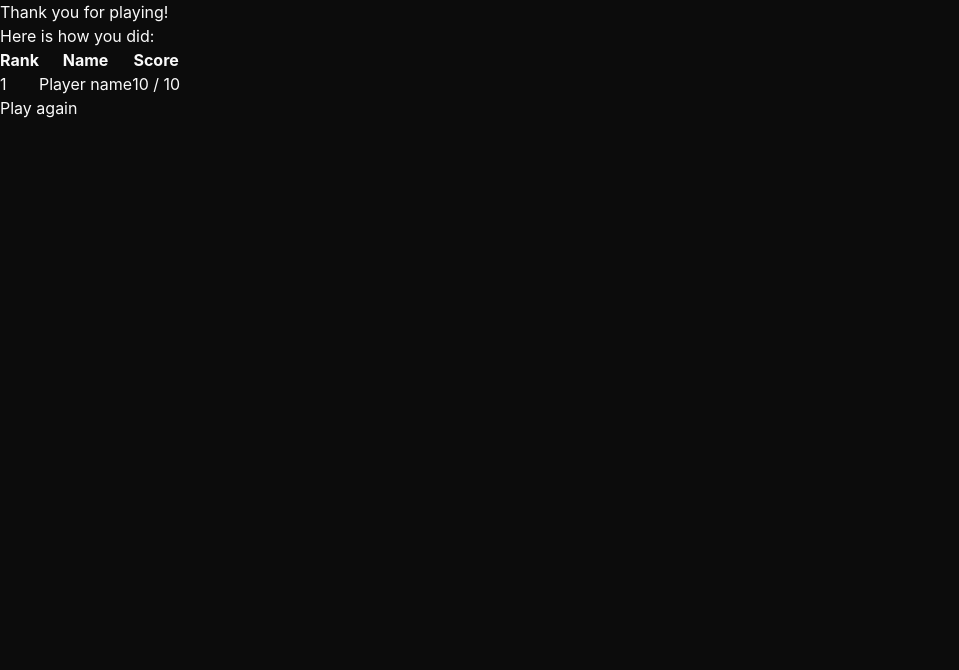
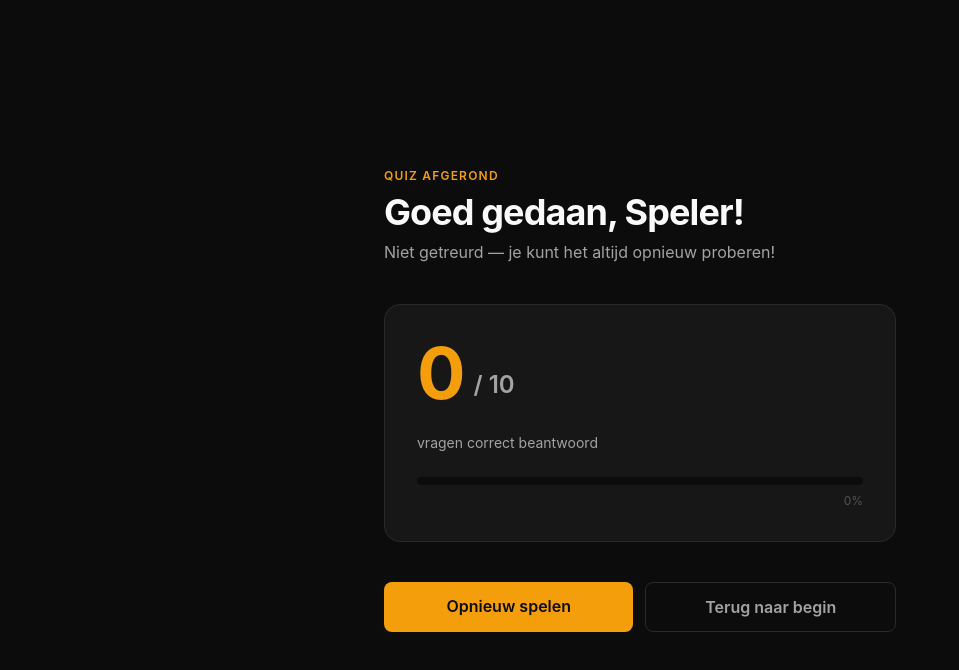
Before and after one commit to carmen-v/roberts-marshall-plan-quiz, a Next.js app: page /results in a window 1280 px wide. Shown: the top 670 px of the page, without its empty margins (0-959 px from the left). Built offline with nearby package versions, Linux system fonts and the light colour scheme.

Commit message:
add scoring and results page

```diff
--- a/app/page.tsx
+++ b/app/page.tsx
@@ -1,6 +1,18 @@
-import Link from "next/link";
+"use client";
+
+import { useState } from "react";
+import { useRouter } from "next/navigation";
 
 export default function LandingPage() {
+    const [name, setName] = useState("");
+    const router = useRouter();
+
+    function handleStart() {
+        sessionStorage.setItem("quiz_name", name.trim() || "Anoniem");
+        sessionStorage.setItem("quiz_score", "0");
+        router.push("/question/1");
+    }
+
     return (
         <main className="flex min-h-screen flex-col lg:flex-row">
 
@@ -14,11 +26,11 @@ export default function LandingPage() {
                     </p>
 
                     <h1 className="mb-6 text-5xl font-bold leading-tight tracking-tight text-foreground lg:text-7xl">
-Europa in herstel
+                        Europa in herstel
                     </h1>
 
                     <p className="mb-12 text-lg text-muted">
-                        10 meerkeuzevragen  over de Marshall Plan en de wederopbouw van Europa na de Tweede Wereldoorlog. Test je kennis en ontdek hoe goed jij het verhaal van Europa in herstel kent!
+                        10 meerkeuzevragen over de Marshall Plan en de wederopbouw van Europa na de Tweede Wereldoorlog. Test je kennis en ontdek hoe goed jij het verhaal van Europa in herstel kent!
                         Als je in de top 10 bent dan zie je je naam terug in de Hall of Fame! Als je je naam niet ziet, dan ben je de op de tweede scherm zonder score te zien. Maar niet getreurd, je kunt het altijd opnieuw proberen!
                     </p>
 
@@ -27,7 +39,7 @@ Europa in herstel
                         <span className="h-px w-4 bg-border" />
                         <span>Groep 7A</span>
                         <span className="h-px w-4 bg-border" />
-                        <span>Thema 4: Europa is geen spelletje. De Marshallplan </span>
+                        <span>Thema 4: Europa is geen spelletje. De Marshallplan</span>
                         <span className="h-px w-4 bg-border" />
                         <span>24 maart 2026</span>
                     </div>
@@ -55,16 +67,20 @@ Europa in herstel
                                 id="name"
                                 type="text"
                                 placeholder="Vul hier je naam in"
+                                value={name}
+                                onChange={(e) => setName(e.target.value)}
+                                onKeyDown={(e) => e.key === "Enter" && handleStart()}
                                 className="w-full rounded-lg border border-border bg-background px-4 py-3 text-foreground placeholder:text-subtle outline-none transition focus:border-accent focus:ring-1 focus:ring-accent"
                             />
                         </div>
 
-                        <Link
-                            href="/question/1"
-                            className="block w-full rounded-lg bg-accent px-4 py-3 text-center font-semibold text-accent-fg transition hover:bg-accent-hover active:opacity-80"
+                        <button
+                            type="button"
+                            onClick={handleStart}
+                            className="block w-full rounded-lg bg-accent px-4 py-3 text-center font-semibold text-accent-fg transition hover:bg-accent-hover active:opacity-80 cursor-pointer"
                         >
                             Start Quiz
-                        </Link>
+                        </button>
                     </div>
                 </div>
             </div>
--- a/app/question/[number]/QuizQuestion.tsx
+++ b/app/question/[number]/QuizQuestion.tsx
@@ -10,6 +10,14 @@ export default function QuizQuestion({ number }: { number: number }) {
     const question = questions[number - 1];
     const next = number < 10 ? `/question/${number + 1}` : "/results";
     const progress = (number / 10) * 100;
+
+    function handleAnswer(selectedIndex: number) {
+        if (selectedIndex === question.correct) {
+            const current = parseInt(sessionStorage.getItem("quiz_score") ?? "0");
+            sessionStorage.setItem("quiz_score", String(current + 1));
+        }
+        router.push(next);
+    }
 
     return (
         <div className="flex min-h-screen flex-col">
@@ -41,7 +49,7 @@ export default function QuizQuestion({ number }: { number: number }) {
                             <button
                                 key={option}
                                 type="button"
-                                onClick={() => router.push(next)}
+                                onClick={() => handleAnswer(i)}
                                 className="group flex cursor-pointer items-center gap-4 rounded-xl border border-border bg-surface p-6 text-left transition hover:border-accent"
                             >
                                 <span className="flex h-9 w-9 shrink-0 items-center justify-center rounded-lg border border-border text-sm font-bold text-subtle transition group-hover:border-accent group-hover:text-accent">
--- a/app/results/page.tsx
+++ b/app/results/page.tsx
@@ -1,29 +1,81 @@
+"use client";
+
+import { useEffect, useState } from "react";
 import Link from "next/link";
 
+function getMessage(score: number) {
+    if (score === 10) return "Perfecte score! Jij weet alles over het Marshallplan en de EU!";
+    if (score >= 8)  return "Uitstekend! Je kent de geschiedenis van Europa heel goed!";
+    if (score >= 6)  return "Goed gedaan! Je weet al veel over Europa en de EU!";
+    if (score >= 4)  return "Prima! Nog een beetje oefenen en je weet alles!";
+    return "Niet getreurd — je kunt het altijd opnieuw proberen!";
+}
+
 export default function ResultsPage() {
+    const [name, setName] = useState("");
+    const [score, setScore] = useState<number | null>(null);
+
+    useEffect(() => {
+        setName(sessionStorage.getItem("quiz_name") ?? "Speler");
+        setScore(parseInt(sessionStorage.getItem("quiz_score") ?? "0"));
+    }, []);
+
+    if (score === null) return null;
+
+    const percentage = (score / 10) * 100;
+
     return (
-        <main>
-            <h1>Thank you for playing!</h1>
-            <p>Here is how you did:</p>
+        <main className="flex min-h-screen flex-col items-center justify-center px-4 py-16">
+            <div className="w-full max-w-lg space-y-10">
 
-            <table>
-                <thead>
-                    <tr>
-                        <th>Rank</th>
-                        <th>Name</th>
-                        <th>Score</th>
-                    </tr>
-                </thead>
-                <tbody>
-                    <tr>
-                        <td>1</td>
-                        <td>Player name</td>
-                        <td>10 / 10</td>
-                    </tr>
-                </tbody>
-            </table>
+                {/* Header */}
+                <div className="space-y-2">
+                    <p className="text-xs font-semibold uppercase tracking-widest text-accent">
+                        Quiz afgerond
+                    </p>
+                    <h1 className="text-4xl font-bold tracking-tight text-foreground">
+                        Goed gedaan, {name}!
+                    </h1>
+                    <p className="text-muted">{getMessage(score)}</p>
+                </div>
 
-            <Link href="/">Play again</Link>
+                {/* Score card */}
+                <div className="rounded-2xl border border-border bg-surface p-8 space-y-6">
+                    <div className="flex items-end gap-2">
+                        <span className="text-7xl font-bold text-accent leading-none">{score}</span>
+                        <span className="mb-2 text-2xl font-semibold text-muted">/ 10</span>
+                    </div>
+                    <p className="text-sm text-muted">vragen correct beantwoord</p>
+
+                    {/* Progress bar */}
+                    <div className="space-y-2">
+                        <div className="h-2 w-full overflow-hidden rounded-full bg-background">
+                            <div
+                                className="h-full rounded-full bg-accent transition-all duration-700"
+                                style={{ width: `${percentage}%` }}
+                            />
+                        </div>
+                        <p className="text-right text-xs text-subtle">{percentage}%</p>
+                    </div>
+                </div>
+
+                {/* Actions */}
+                <div className="flex flex-col gap-3 sm:flex-row">
+                    <Link
+                        href="/"
+                        className="block w-full rounded-lg bg-accent px-4 py-3 text-center font-semibold text-accent-fg transition hover:bg-accent-hover active:opacity-80"
+                    >
+                        Opnieuw spelen
+                    </Link>
+                    <Link
+                        href="/"
+                        className="block w-full rounded-lg border border-border px-4 py-3 text-center font-semibold text-muted transition hover:border-accent hover:text-foreground"
+                    >
+                        Terug naar begin
+                    </Link>
+                </div>
+
+            </div>
         </main>
     );
 }
```
